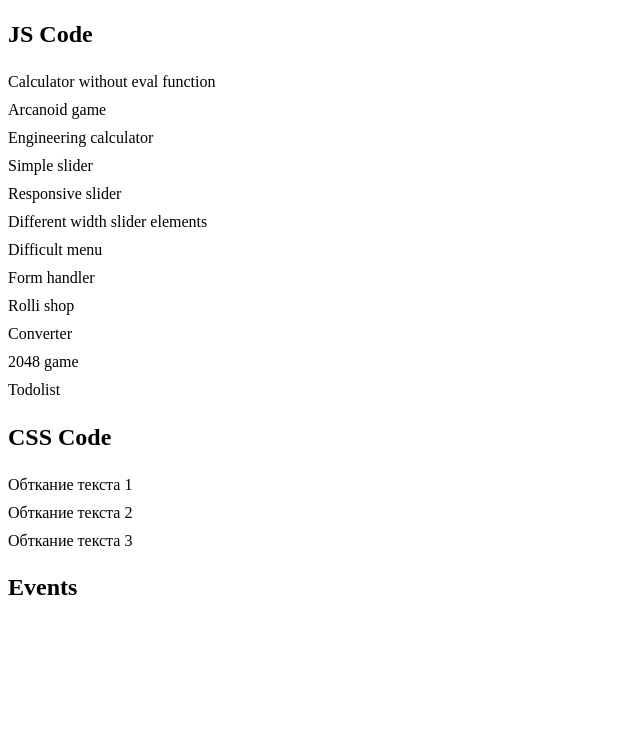
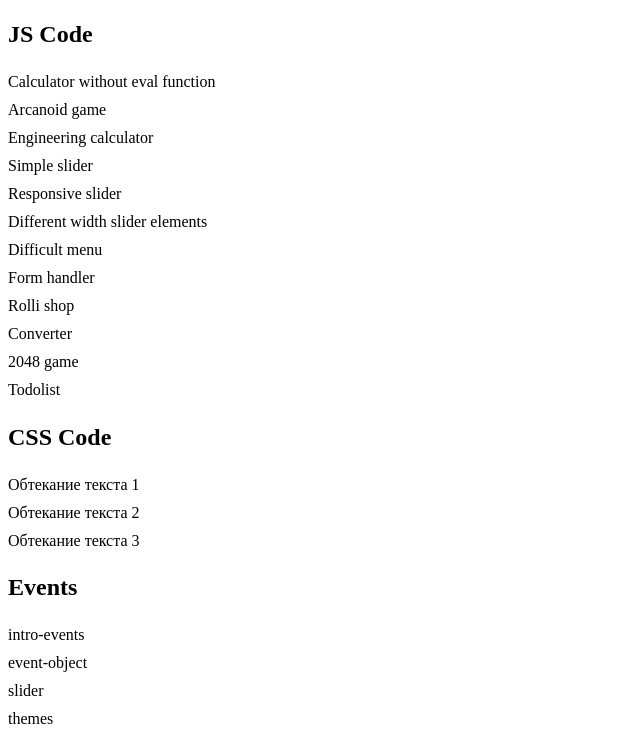
Before and after one commit to OlegWeremyew/vanilla-js-useful, a website built with Parcel: page src/index.html in a window 1280 px wide. Shown: the part 79-820 px from the top of the page, without its empty margins (0-640 px from the left). Built offline with nearby package versions, Linux system fonts and the light colour scheme.

Commit message:
feat: input file update

```diff
--- a/package.json
+++ b/package.json
@@ -13,7 +13,7 @@
     "url": "git+https://github.com/OlegWeremyew/vanilla-js-useful.git"
   },
   "keywords": [],
-  "author": "",
+  "author": "Oleg Veremyev",
   "license": "ISC",
   "bugs": {
     "url": "https://github.com/OlegWeremyew/vanilla-js-useful/issues"
--- a/src/index.html
+++ b/src/index.html
@@ -27,11 +27,15 @@
 	<a class="feature__item" href="features/todolist/index.html">Todolist</a>
 
 	<h2>CSS Code</h2>
-	<a class="feature__item" href="css-helpfull/wrapping-сontent-сround-images-1">Обткание текста 1</a>
-	<a class="feature__item" href="css-helpfull/wrapping-сontent-сround-images-2">Обткание текста 2</a>
-	<a class="feature__item" href="css-helpfull/wrapping-сontent-сround-images-3">Обткание текста 3</a>
+	<a class="feature__item" href="css-helpfull/wrapping-сontent-сround-images-1">Обтекание текста 1</a>
+	<a class="feature__item" href="css-helpfull/wrapping-сontent-сround-images-2">Обтекание текста 2</a>
+	<a class="feature__item" href="css-helpfull/wrapping-сontent-сround-images-3">Обтекание текста 3</a>
 
 	<h2>Events</h2>
+	<a class="feature__item" href="events/1.intro-events">intro-events</a>
+	<a class="feature__item" href="events/2.event-object">event-object</a>
+	<a class="feature__item" href="events/3.slider">slider</a>
+	<a class="feature__item" href="events/4.themes">themes</a>
 </div>
 
 <script src="assets/index.js"></script>
```
Also changed, not shown: src/events/1.intro-events/index.html (renamed from src/events/1.intro-ivents/index.html), src/events/1.intro-events/styles.css (added).
